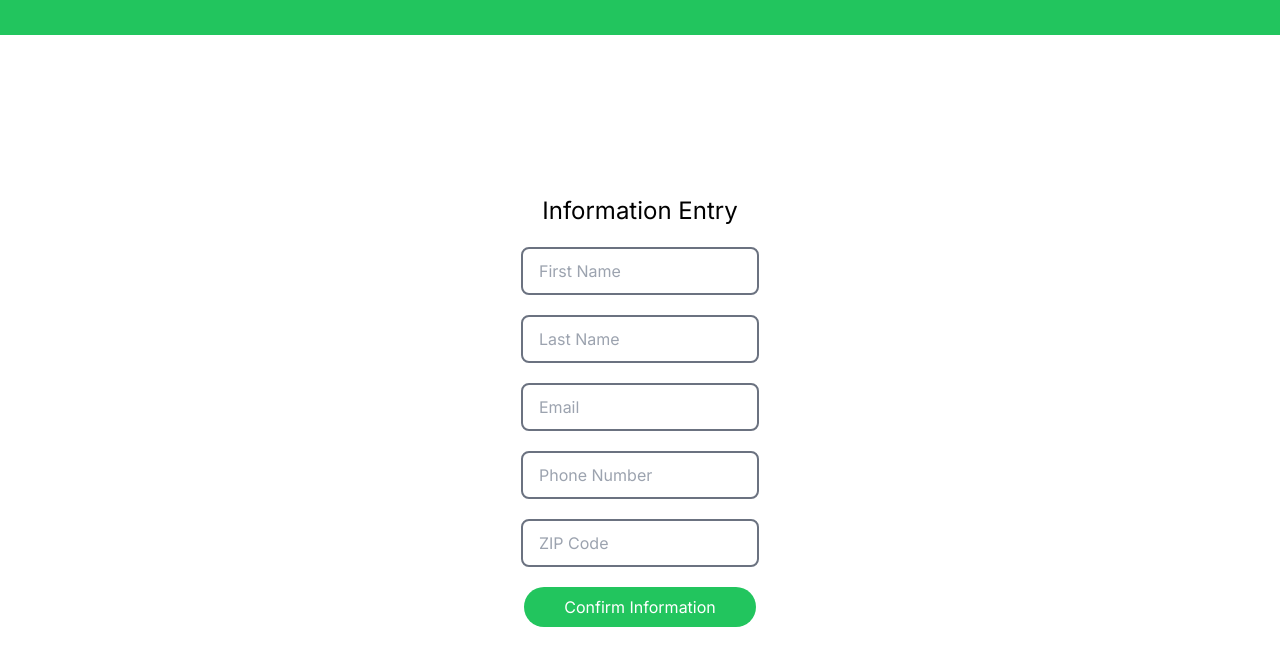
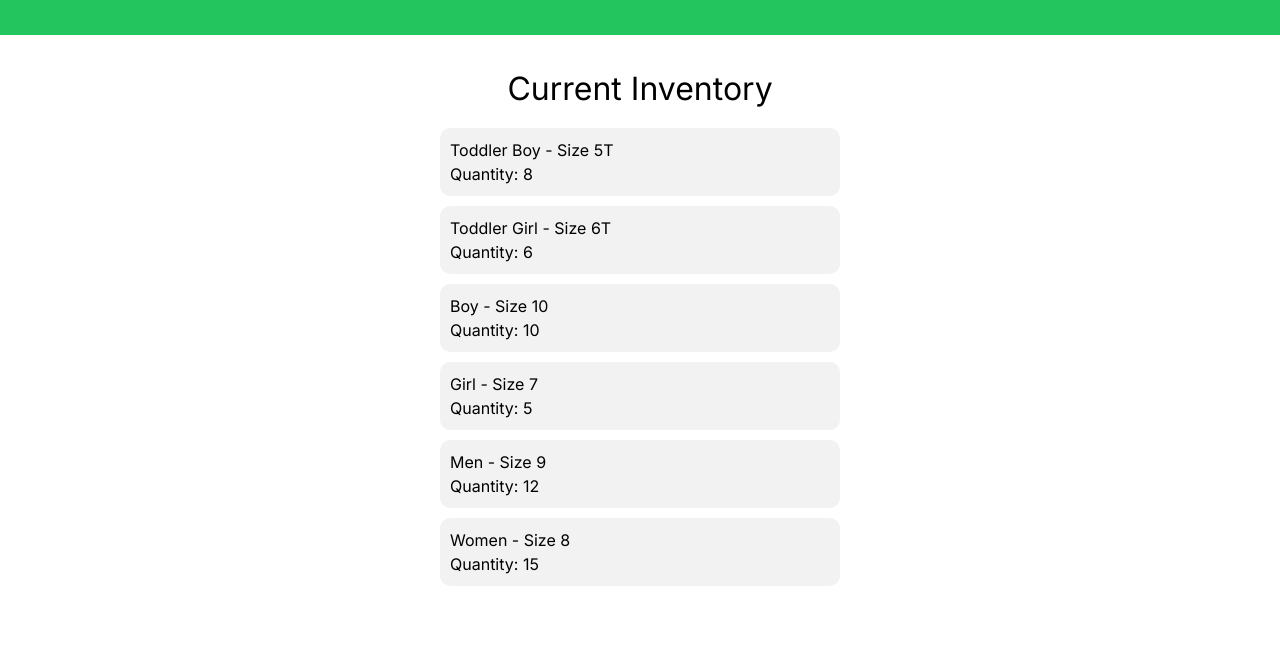
Before and after one commit to mickle0629/mcoc, a Next.js app: page /inventory in a window 1280 px wide. Shown: the top 666 px of the page. Built offline with nearby package versions, Linux system fonts and the light colour scheme.

Commit message:
current inventory front end

```diff
--- a/src/app/inventory/page.tsx
+++ b/src/app/inventory/page.tsx
@@ -1,9 +1,55 @@
-import SearchShoes from "../lib/components/inventory-landing-page"
+import React from 'react';
 
-export default function BrowseShoes() {
-    return (
-        <main className="flex flex-col bg-white min-h-screen">
-            <SearchShoes />
-        </main>
-    )
+interface InventoryItem {
+  id: string;
+  type: string;
+  size: string;
+  quantity: number;
 }
+
+const InventoryPage: React.FC = () => {
+  // Placeholder data for inventory items
+  const placeholderInventory: InventoryItem[] = [
+    { id: '1', type: 'Toddler Boy', size: '5T', quantity: 8 },
+    { id: '2', type: 'Toddler Girl', size: '6T', quantity: 6 },
+    { id: '3', type: 'Boy', size: '10', quantity: 10 },
+    { id: '4', type: 'Girl', size: '7', quantity: 5 },
+    { id: '5', type: 'Men', size: '9', quantity: 12 },
+    { id: '6', type: 'Women', size: '8', quantity: 15 },
+  ];
+
+  return (
+    <main className="flex flex-col bg-white min-h-screen">
+    <div
+      style={{
+        backgroundColor: 'white',
+        color: 'black',
+        display: 'flex',
+        flexDirection: 'column',
+        alignItems: 'center',
+        padding: '20px',
+      }}
+    >
+      <h1 style={{fontSize: '200%', padding: '10px', paddingBottom: '15px'}}>Current Inventory</h1>
+      <div style={{ width: '100%', maxWidth: '400px' }}>
+        {placeholderInventory.map((item) => (
+          <div
+            key={item.id}
+            style={{
+              backgroundColor: '#f2f2f2',
+              borderRadius: '10px',
+              padding: '10px',
+              marginBottom: '10px',
+            }}
+          >
+            <p>{`${item.type} - Size ${item.size}`}</p>
+            <p>{`Quantity: ${item.quantity}`}</p>
+          </div>
+        ))}
+      </div>
+    </div>
+    </main>
+  );
+};
+
+export default InventoryPage;
--- a/src/app/lib/components/inventory-landing-page.tsx
+++ /dev/null
@@ -1,91 +0,0 @@
-/**
- * This component relies heavily on Formik and Yup. Read this tutorial here if you need it:
- * https://formik.org/docs/tutorial
- */
-
-'use client'
-import { Formik, Field, Form, ErrorMessage } from "formik";
-import { useRouter } from "next/navigation";
-import * as Yup from 'yup';
-export default function EntryForm() {
-    const phoneRegExp = /^((\\+[1-9]{1,4}[ \\-]*)|(\\([0-9]{2,3}\\)[ \\-]*)|([0-9]{2,4})[ \\-]*)*?[0-9]{3,4}?[ \\-]*[0-9]{3,4}?$/;
-    const router = useRouter();
-
-    return (
-        <Formik
-            //Initial values for when the input fields first populate
-            initialValues={{
-                firstName: '',
-                lastName: '',
-                email: '',
-                confirmEmail: '',
-                phoneNumber: '',
-                zip: ''
-            }}
-            //input verification using Yup
-            validationSchema={Yup.object({
-                firstName: Yup.string()
-                    .max(15, 'Must be 15 characters or less!')
-                    .required('Required!'),
-                lastName: Yup.string()
-                    .required('Required!'),
-                email: Yup.string()
-                    .email('Invalid email address!')
-                    .required('Required!'),
-                phoneNumber: Yup.string()
-                    .matches(phoneRegExp, 'Not a valid phone number.')
-                    .required('Required!'),
-                //TODO: when entering letters, error message is "zip must be a `number` type, but the final value was: `NaN` (cast from the value `"w"`)." Get better errors msg here.
-                //      ESPECIALLY BIG ISSUE on small screen
-                zip: Yup.number()
-                    .positive('Invalid ZIP code')
-                    .integer('Invalid ZIP code')
-                    .required('Required')
-            })}
-            //handles submit events with a function that parses the submitted values into JSON formatted string and displays it in alert() after 400ms.
-            onSubmit={ (values, { setSubmitting } ) => {
-                //TODO: Get rid of setTimeout
-                //TODO: Code for updating database entries here
-                setTimeout(() => {
-                    alert(JSON.stringify(values, null, 2));
-                    setSubmitting(false);
-                }, 400)
-                //Changes current path to the shoe-browsing section
-                router.push('/browse')
-            }}
-        >
-            <Form className="flex flex-col justify-center text-left gap-5 w-72 items-center mx-auto my-40">
-                {/* Form Title */}
-                <p className="text-black text-2xl text-center">Information Entry</p>
-
-                {/* Individual fields here. Each field has a wrapping div for styling purposes */}
-                <div className="flex flex-row gap-4 items-center text-rose-600 grow text-nowrap">
-                    <Field name="firstName" type="text" className="border-2 border-gray-500 rounded-lg text-black indent-4 min-h-12" placeholder="First Name" />
-                    <ErrorMessage name="firstName" className="" />
-                </div>
-
-                <div className="flex flex-row gap-4 items-center text-rose-600 grow text-nowrap">
-                    <Field name="lastName" type="text" className="border-2 border-gray-500 rounded-lg text-black indent-4 min-h-12" placeholder="Last Name" />
-                    <ErrorMessage name="lastName" />
-                </div>
-
-                <div className="flex flex-row gap-4 items-center text-rose-600 grow text-nowrap">
-                    <Field name="email" type="text" className="border-2 border-gray-500 rounded-lg text-black indent-4 min-h-12" placeholder="Email" />
-                    <ErrorMessage name="email" />
-                </div>
-
-                <div className="flex flex-row gap-4 items-center text-rose-600 grow text-nowrap">
-                    <Field name="phoneNumber" type="text" className="border-2 border-gray-500 rounded-lg text-black indent-4 min-h-12" placeholder="Phone Number" />
-                    <ErrorMessage name="phoneNumber" />
-                </div>
-
-                <div className="flex flex-row gap-4 items-center text-rose-600 grow text-nowrap">
-                    <Field name="zip" type="text" className="border-2 border-gray-500 rounded-lg text-black indent-4 min-h-12" placeholder="ZIP Code" />
-                    <ErrorMessage name="zip"/>
-                </div>
-
-                <button type="submit" className="px-10 py-2 mb-2 bg-green-500 text-white rounded-full">Confirm Information</button>
-            </Form>
-        </Formik>
-    );
-}
```
